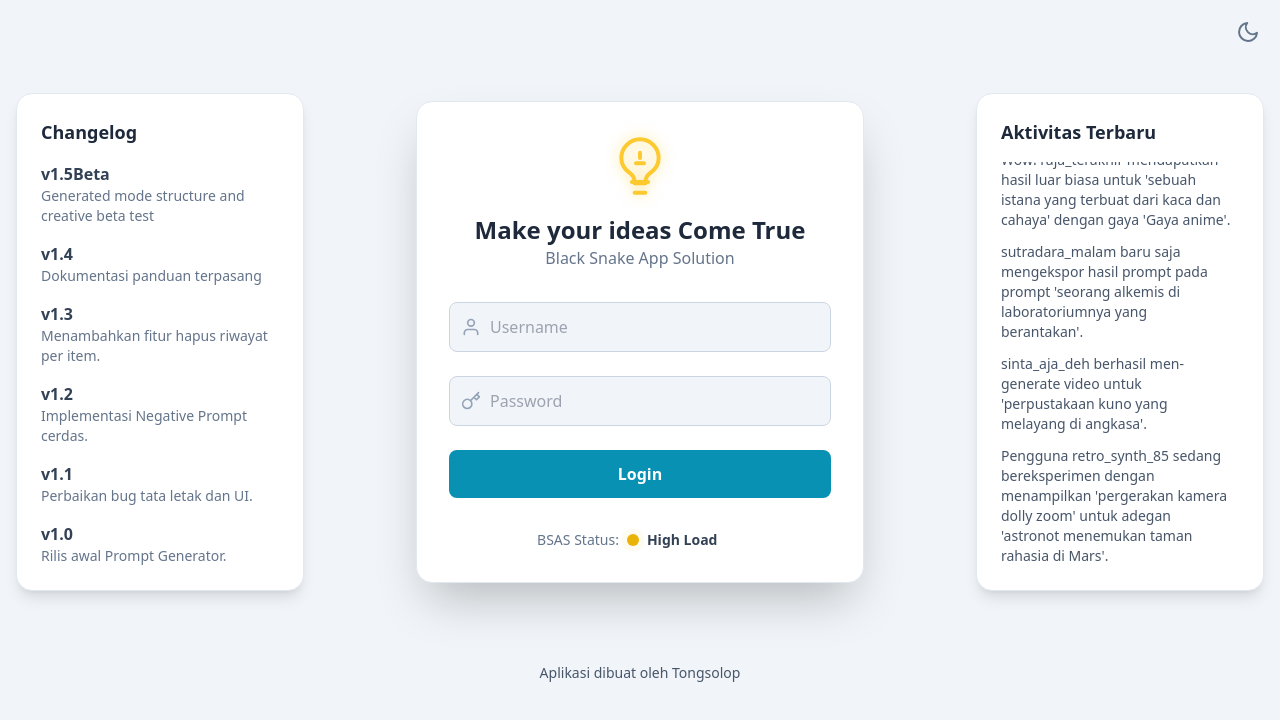
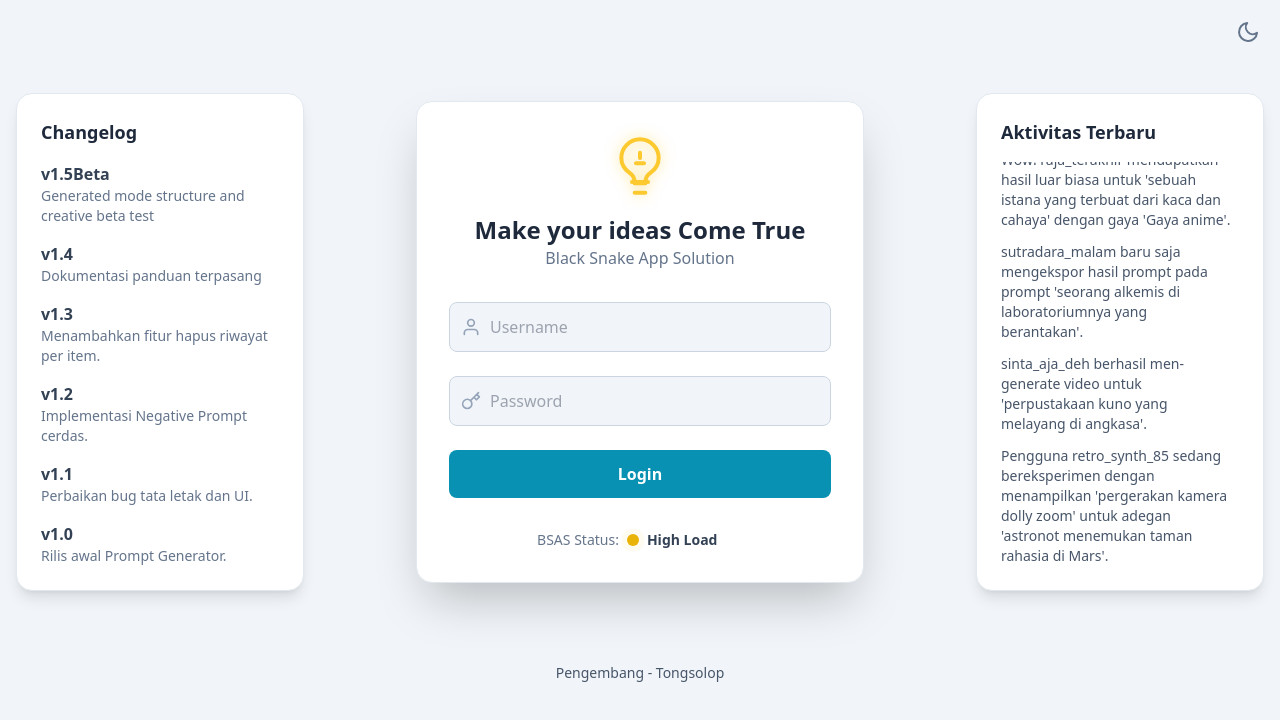
Before and after one commit to ibrahim-aki/Video-Prompt-generator, a React (Vite) app: page / in a window 1280 px wide. Shown: the top 720 px of the page. Built offline with nearby package versions, Linux system fonts and the light colour scheme; no server answers.

Commit message:
Credit New

```diff
--- a/PromptGeneratorApp.tsx
+++ b/PromptGeneratorApp.tsx
@@ -76,7 +76,7 @@ const translations = {
         creativeMode: "Kreatif",
         structuredModeTooltip: "AI akan mengisi kolom yang kosong berdasarkan struktur yang ada.",
         creativeModeTooltip: "AI akan mengembangkan ide Anda menjadi sebuah adegan yang lebih lengkap dan imajinatif.",
-        credit: "Aplikasi dibuat oleh Tongsolop",
+        credit: "Pengembang - Tongsolop",
         socialMedia: "Media Sosial",
         negativePromptHistoryLabel: "Negatif:",
         logoutButton: "Logout",
--- a/pages/LoginPage.tsx
+++ b/pages/LoginPage.tsx
@@ -114,7 +114,7 @@ const LoginPage: React.FC<LoginPageProps> = ({ onLoginSuccess }) => {
             </div>
              <footer className="w-full mt-12 py-6">
                 <div className="container mx-auto px-4 sm:px-6 lg:px-8">
-                    <p className="text-center text-sm text-slate-600 dark:text-slate-400">Aplikasi dibuat oleh Tongsolop</p>
+                    <p className="text-center text-sm text-slate-600 dark:text-slate-400">Pengembang - Tongsolop</p>
                 </div>
             </footer>
         </div>
```
